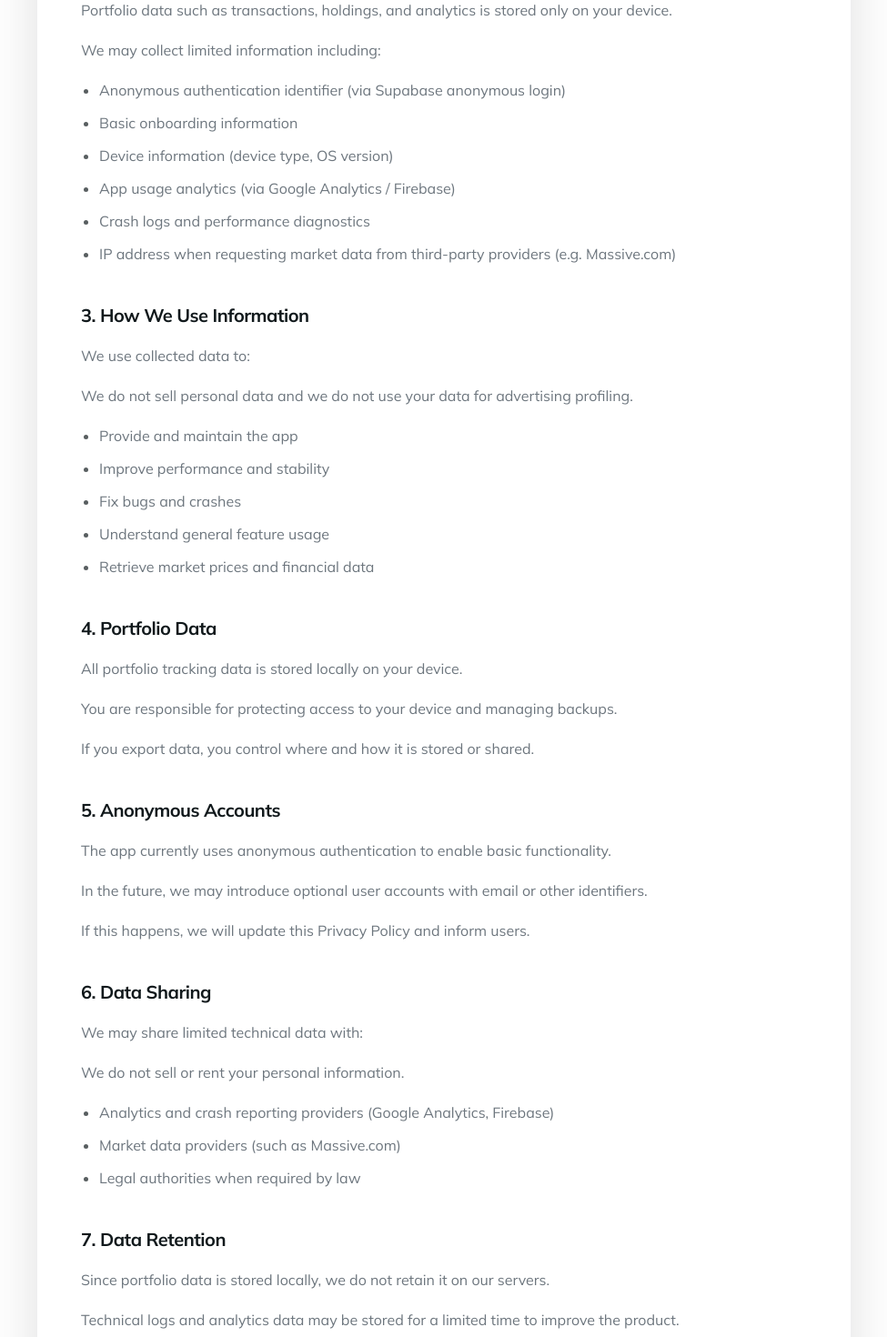
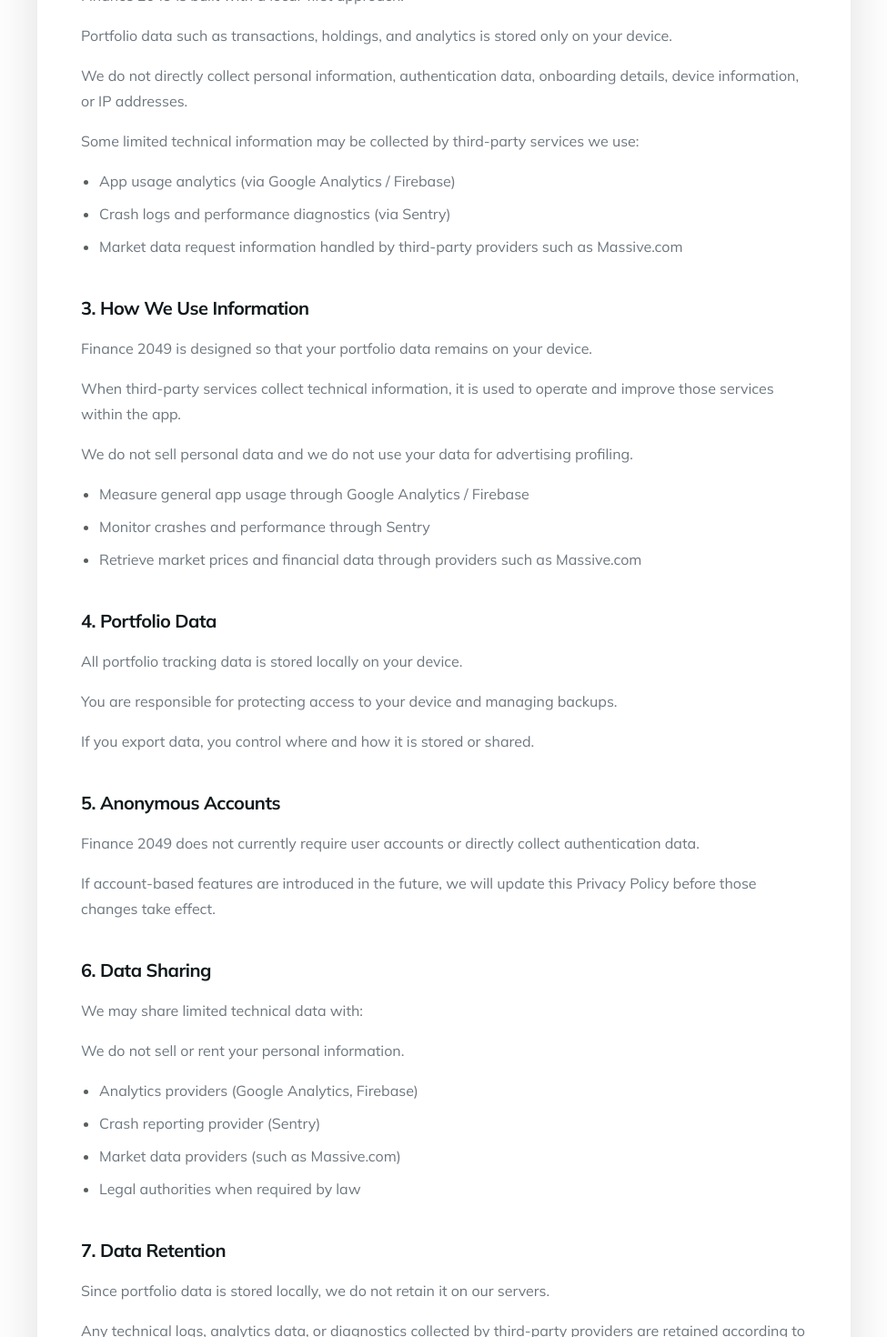
Before and after one commit to LukaGiorgadze/finance2049.com, a React (Vite) app: page /privacy-policy in a window 1280 px wide. Shown: the part 720-2190 px from the top of the page at 91% size, without its empty margins (152-1127 px from the left). Built offline with nearby package versions, Linux system fonts and the light colour scheme.

Commit message:
update privacy policy

```diff
--- a/src/pages/PrivacyPolicy.tsx
+++ b/src/pages/PrivacyPolicy.tsx
@@ -13,29 +13,26 @@
     body: [
       "Finance 2049 is built with a local-first approach.",
       "Portfolio data such as transactions, holdings, and analytics is stored only on your device.",
-      "We may collect limited information including:",
+      "We do not directly collect personal information, authentication data, onboarding details, device information, or IP addresses.",
+      "Some limited technical information may be collected by third-party services we use:",
     ],
     list: [
-      "Anonymous authentication identifier (via Supabase anonymous login)",
-      "Basic onboarding information",
-      "Device information (device type, OS version)",
       "App usage analytics (via Google Analytics / Firebase)",
-      "Crash logs and performance diagnostics",
-      "IP address when requesting market data from third-party providers (e.g. Massive.com)",
+      "Crash logs and performance diagnostics (via Sentry)",
+      "Market data request information handled by third-party providers such as Massive.com",
     ],
   },
   {
     heading: "3. How We Use Information",
     body: [
-      "We use collected data to:",
+      "Finance 2049 is designed so that your portfolio data remains on your device.",
+      "When third-party services collect technical information, it is used to operate and improve those services within the app.",
       "We do not sell personal data and we do not use your data for advertising profiling.",
     ],
     list: [
-      "Provide and maintain the app",
-      "Improve performance and stability",
-      "Fix bugs and crashes",
-      "Understand general feature usage",
-      "Retrieve market prices and financial data",
+      "Measure general app usage through Google Analytics / Firebase",
+      "Monitor crashes and performance through Sentry",
+      "Retrieve market prices and financial data through providers such as Massive.com",
     ],
   },
   {
@@ -49,9 +46,8 @@
   {
     heading: "5. Anonymous Accounts",
     body: [
-      "The app currently uses anonymous authentication to enable basic functionality.",
-      "In the future, we may introduce optional user accounts with email or other identifiers.",
-      "If this happens, we will update this Privacy Policy and inform users.",
+      "Finance 2049 does not currently require user accounts or directly collect authentication data.",
+      "If account-based features are introduced in the future, we will update this Privacy Policy before those changes take effect.",
     ],
   },
   {
@@ -61,7 +57,8 @@
       "We do not sell or rent your personal information.",
     ],
     list: [
-      "Analytics and crash reporting providers (Google Analytics, Firebase)",
+      "Analytics providers (Google Analytics, Firebase)",
+      "Crash reporting provider (Sentry)",
       "Market data providers (such as Massive.com)",
       "Legal authorities when required by law",
     ],
@@ -70,7 +67,7 @@
     heading: "7. Data Retention",
     body: [
       "Since portfolio data is stored locally, we do not retain it on our servers.",
-      "Technical logs and analytics data may be stored for a limited time to improve the product.",
+      "Any technical logs, analytics data, or diagnostics collected by third-party providers are retained according to their own policies.",
     ],
   },
   {
@@ -91,7 +88,7 @@
   {
     heading: "10. Third-Party Services",
     body: [
-      "Finance 2049 relies on third-party services for analytics, authentication, and market data.",
+      "Finance 2049 relies on third-party services for analytics, crash reporting, and market data.",
       "These providers have their own privacy policies.",
     ],
   },
@@ -111,7 +108,7 @@
 const PrivacyPolicy = () => (
   <StaticTextPage
     title="Privacy Policy"
-    description="This Privacy Policy explains how Finance 2049 handles limited technical information while keeping portfolio data stored locally on your device."
+    description="This Privacy Policy explains how Finance 2049 keeps portfolio data stored locally on your device while relying on limited third-party analytics, crash reporting, and market data services."
     meta={["Finance 2049", "finance2049.com", "Effective date: 11 April, 2026"]}
     sections={sections}
   />
```
